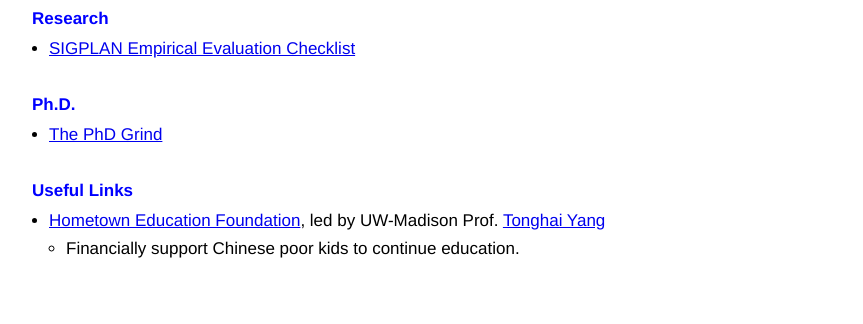
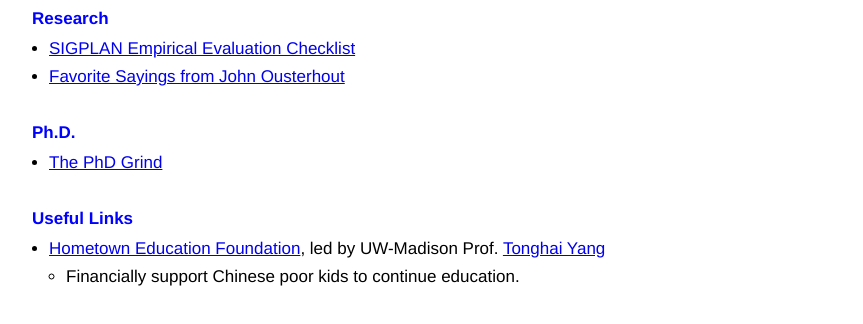
Before and after one commit to shuwang21/shuwang21.github.io, a plain HTML site: page misc.html in a window 1280 px wide. Shown: the part 84-408 px from the top of the page, without its empty margins (208-1071 px from the left). Drawn offline with Linux system fonts and the light colour scheme.

Commit message:
add John Ousterhout sayings

```diff
--- a/misc.html
+++ b/misc.html
@@ -55,6 +55,11 @@
  	  <p>
 	    <a href="https://github.com/SIGPLAN/empirical-evaluation/blob/master/checklist/checklist.pdf">SIGPLAN Empirical Evaluation Checklist</a> <br />
 	  </p>
+	</li>
+	<li>
+ 	  <p>
+	    <a href="https://web.stanford.edu/~ouster/cgi-bin/sayings.php">Favorite Sayings from John Ousterhout</a> <br />
+	  </p>
 
         </li>
       </ul>
```
